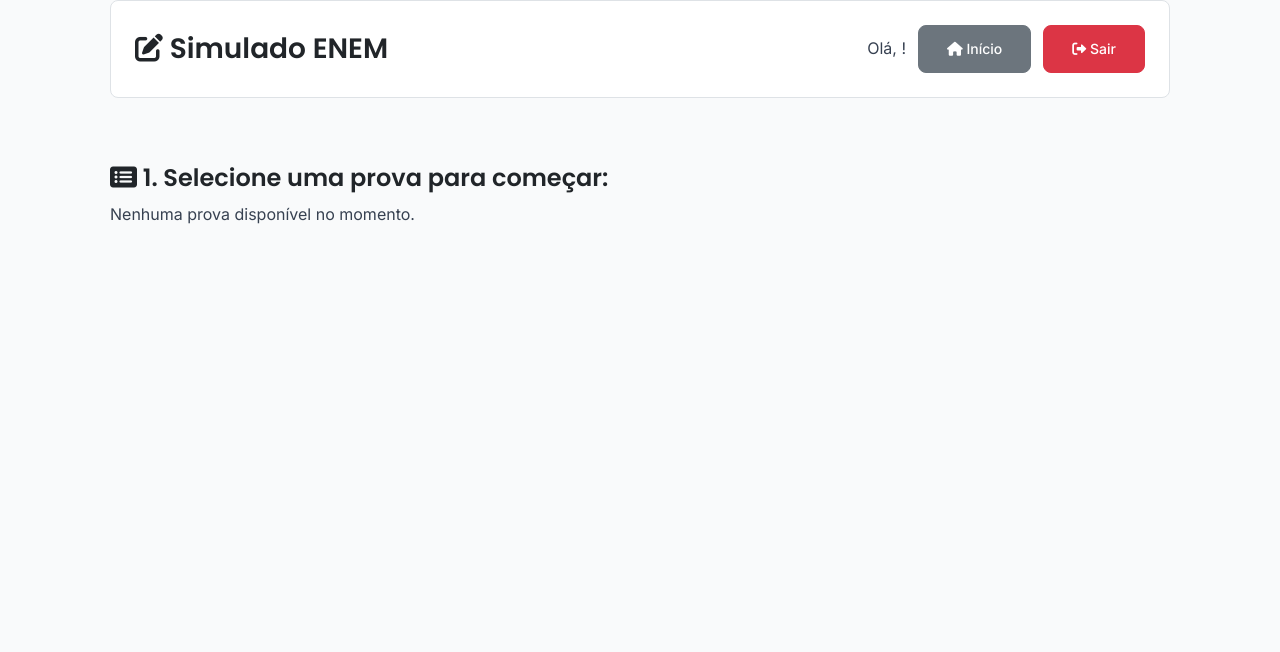
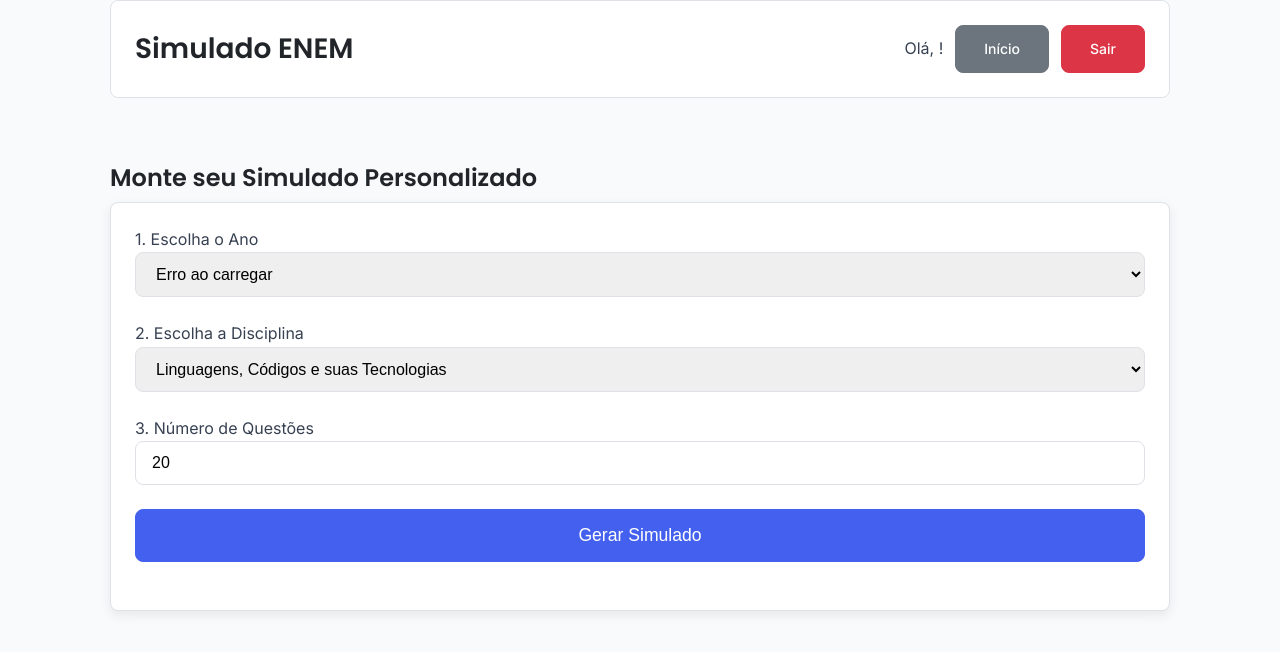
Before and after one commit to RafaelMendes244/RMEnem, a Flask app: page /exame in a window 1280 px wide. Shown: the top 652 px of the page. Run offline with Flask 3, Linux system fonts and the light colour scheme; a user stored in the database is signed in; data that the repository does not hold is empty.

Commit message:
Atualizaçao: Alterando Novas Questoes e link da API

```diff
--- a/app.py
+++ b/app.py
@@ -56,6 +56,27 @@ def init_db():
             FOREIGN KEY (simulado_id) REFERENCES simulados (id)
         )
         ''')
+
+        # --- CÓDIGO NOVO ADICIONADO AQUI ---
+        conn.execute('''
+        CREATE TABLE IF NOT EXISTS redacoes (
+            id INTEGER PRIMARY KEY AUTOINCREMENT,
+            user_email TEXT NOT NULL,
+            tema TEXT NOT NULL,
+            texto_redacao TEXT NOT NULL,
+            timestamp DATETIME DEFAULT CURRENT_TIMESTAMP,
+            nota_total INTEGER,
+            nota_c1 INTEGER,
+            nota_c2 INTEGER,
+            nota_c3 INTEGER,
+            nota_c4 INTEGER,
+            nota_c5 INTEGER,
+            feedback TEXT,
+            FOREIGN KEY (user_email) REFERENCES users (email)
+        )
+        ''')
+        # --- FIM DO CÓDIGO NOVO ---
+
         conn.commit()
         conn.close()
 
--- a/static/css/style.css
+++ b/static/css/style.css
@@ -498,7 +498,7 @@ body {
     }
 
     .navbar-nav li a:hover {
-        background-color: var(--primary-dark);
+        background-color: rgba(255, 255, 255, 0.15);
     }
 
     .hero-buttons {
--- a/static/js/exame.js
+++ b/static/js/exame.js
@@ -1,7 +1,13 @@
 // static/js/exame.js
 
 document.addEventListener('DOMContentLoaded', () => {
-    const provasList = document.getElementById('provas-list');
+    // --- Referências aos elementos do HTML ---
+    const simuladoForm = document.getElementById('simulado-form');
+    const anoSelect = document.getElementById('ano-select');
+    const disciplinaSelect = document.getElementById('disciplina-select');
+    const questoesInput = document.getElementById('questoes-input');
+    const gerarBtn = simuladoForm.querySelector('button[type="submit"]');
+
     const provaSelection = document.getElementById('prova-selection');
     const questoesContainer = document.getElementById('questoes-container');
     const provaTitle = document.getElementById('prova-title');
@@ -11,105 +17,120 @@ document.addEventListener('DOMContentLoaded', () => {
     const progressBar = document.getElementById('progress-bar');
     const timerDisplaySpan = document.querySelector('#timer-display span');
 
-    let allQuestionsForSelectedYear = [];
+    // --- Variáveis de estado ---
     let questionsToSolve = [];
     let userAnswers = {};
-    let selectedYear = null;
+    let timerInterval = null;
     let startTime = null;
-    let timerInterval = null;
 
-    const SIMULADO_DURATION_SECONDS = 45 * 60;
-    const NUMBER_OF_QUESTIONS_FOR_SIMULADO = 10;
+    // --- URL da SUA API ---
+    const API_BASE_URL = 'https://enem-api-gules.vercel.app/v1';
 
+    // --- Funções do Timer (sem alterações) ---
     const formatTime = (totalSeconds) => {
         if (totalSeconds < 0) totalSeconds = 0;
-        const minutes = Math.floor(totalSeconds / 60);
-        const seconds = totalSeconds % 60;
-        return `${String(minutes).padStart(2, '0')}:${String(seconds).padStart(2, '0')}`;
+        const h = Math.floor(totalSeconds / 3600);
+        const m = Math.floor((totalSeconds % 3600) / 60);
+        const s = totalSeconds % 60;
+        return `${String(h).padStart(2, '0')}:${String(m).padStart(2, '0')}:${String(s).padStart(2, '0')}`;
     };
 
     const startTimer = () => {
-        let remainingTime = SIMULADO_DURATION_SECONDS;
+        startTime = Date.now();
+        const DURATION_SECONDS = questionsToSolve.length * 3 * 60; // 3 minutos por questão
+        let remainingTime = DURATION_SECONDS;
         timerDisplaySpan.textContent = formatTime(remainingTime);
+
         timerInterval = setInterval(() => {
             remainingTime--;
             timerDisplaySpan.textContent = formatTime(remainingTime);
             if (remainingTime <= 0) {
                 clearInterval(timerInterval);
-                alert('O tempo para o simulado acabou! Suas respostas serão enviadas automaticamente.');
+                alert('O tempo para o simulado acabou!');
                 submitAnswers(true);
             }
         }, 1000);
     };
 
-    const stopTimer = () => {
-        clearInterval(timerInterval);
-        timerInterval = null;
-    };
+    const stopTimer = () => clearInterval(timerInterval);
 
-    const loadProvas = async () => {
+    // --- NOVA LÓGICA DO SIMULADO ---
+
+    const loadAvailableYears = async () => {
         try {
-            const response = await fetch('/api/provas');
+            const response = await fetch(`${API_BASE_URL}/exams`);
             const data = await response.json();
-            if (data.error) throw new Error(data.error);
+            if (data.error || !Array.isArray(data)) throw new Error('Resposta inválida da API de provas.');
 
-            if (data.length > 0) {
-                provasList.innerHTML = '';
-                data.forEach(prova => {
-                    const provaCard = document.createElement('div');
-                    provaCard.className = 'card prova-card';
-                    // AJUSTE NO HTML GERADO PARA PADRONIZAR COM .card-footer
-                    provaCard.innerHTML = `
-                        <div class="card-body">
-                            <h3 class="card-title">${prova.title} (${prova.year})</h3>
-                            <p>Disciplinas: ${prova.disciplines.map(d => d.label).join(', ')}</p>
-                        </div>
-                        <div class="card-footer">
-                             <button class="btn btn-primary btn-block select-prova-btn" data-year="${prova.year}">
-                                <i class="fas fa-hand-pointer"></i> Selecionar Prova
-                            </button>
-                        </div>
-                    `;
-                    provasList.appendChild(provaCard);
-                });
+            const years = [...new Set(data.map(prova => prova.year))]; // Pega anos únicos
 
-                document.querySelectorAll('.select-prova-btn').forEach(button => {
-                    button.addEventListener('click', (e) => {
-                        selectedYear = e.currentTarget.dataset.year;
-                        loadAndPrepareQuestionsForYear(selectedYear);
-                    });
-                });
-            } else {
-                provasList.innerHTML = '<p>Nenhuma prova disponível no momento.</p>';
-            }
+            anoSelect.innerHTML = '<option value="">Selecione um ano</option>';
+            years.sort((a, b) => b - a)
+               .forEach(year => {
+                const option = document.createElement('option');
+                option.value = year;
+                option.textContent = year;
+                anoSelect.appendChild(option);
+            });
         } catch (error) {
-            console.error('Erro ao carregar provas:', error);
-            provasList.innerHTML = '<p class="text-danger">Não foi possível carregar as provas. Tente novamente mais tarde.</p>';
+            console.error('Erro ao carregar anos:', error);
+            anoSelect.innerHTML = '<option value="">Erro ao carregar</option>';
         }
     };
 
-    const loadAndPrepareQuestionsForYear = async (year) => {
+    const gerarSimuladoPersonalizado = async (event) => {
+        event.preventDefault();
+
+        const ano = anoSelect.value;
+        const disciplina = disciplinaSelect.value;
+        const numQuestoes = parseInt(questoesInput.value, 10);
+
+        if (!ano) {
+            alert('Por favor, selecione um ano para começar.');
+            return;
+        }
+
+        gerarBtn.disabled = true;
+        gerarBtn.innerHTML = `<i class="fas fa-spinner fa-spin"></i> Gerando...`;
+
+        provaTitle.textContent = `Carregando simulado de ${disciplina.replace('-', ' ')} ${ano}...`;
         provaSelection.style.display = 'none';
         questoesContainer.style.display = 'block';
-        provaTitle.textContent = `Simulado ENEM ${year}`;
+        questoesList.innerHTML = `<div class="card text-center"><div class="card-body py-5"><i class="fas fa-spinner fa-spin fa-2x"></i></div></div>`;
 
         try {
-            const response = await fetch(`/api/provas/${year}/questoes`);
+            const url = `${API_BASE_URL}/exams/${ano}/questions?limit=180`;
+            const response = await fetch(url);
+            if (!response.ok) throw new Error(`A API retornou um erro: ${response.statusText}`);
+
             const data = await response.json();
-            if (data.error) throw new Error(data.error);
+            if (data.error) throw new Error(data.error.message || 'Erro desconhecido da API.');
+            if (!data.questions || data.questions.length === 0) throw new Error('A API não retornou nenhuma questão para este ano.');
 
-            allQuestionsForSelectedYear = data.questions;
-            if (!allQuestionsForSelectedYear || allQuestionsForSelectedYear.length < NUMBER_OF_QUESTIONS_FOR_SIMULADO) {
-                alert(`Não há questões suficientes para o ano ${year}. Tente outro ano.`);
-                provaSelection.style.display = 'block';
-                questoesContainer.style.display = 'none';
-                return;
+            const questoesDaDisciplina = data.questions.filter(q => q.discipline === disciplina);
+
+            if (questoesDaDisciplina.length === 0) {
+                 throw new Error(`Nenhuma questão de "${disciplina.replace('-', ' ')}" encontrada para ${ano}. Tente outra disciplina.`);
             }
-            questionsToSolve = shuffleArray(allQuestionsForSelectedYear).slice(0, NUMBER_OF_QUESTIONS_FOR_SIMULADO);
+
+            if (questoesDaDisciplina.length < numQuestoes) {
+                alert(`A disciplina selecionada tem apenas ${questoesDaDisciplina.length} questões. O simulado será gerado com este número.`);
+                questionsToSolve = shuffleArray(questoesDaDisciplina);
+            } else {
+                questionsToSolve = shuffleArray(questoesDaDisciplina).slice(0, numQuestoes);
+            }
+
+            provaTitle.textContent = `Simulado ENEM ${ano} - ${questionsToSolve.length} questões de ${disciplina.replace('-', ' ')}`;
             renderQuestionsToDom(questionsToSolve);
+
         } catch (error) {
-            console.error('Erro ao carregar questões:', error);
-            alert('Não foi possível carregar as questões do simulado.');
+            console.error('Erro ao gerar simulado:', error);
+            alert(`Erro: ${error.message}`);
+            provaSelection.style.display = 'block';
+            questoesContainer.style.display = 'none';
+        } finally {
+            gerarBtn.disabled = false;
+            gerarBtn.innerHTML = `<i class="fas fa-play"></i> Gerar Simulado`;
         }
     };
 
@@ -122,26 +143,26 @@ document.addEventListener('DOMContentLoaded', () => {
             questionCard.className = 'card';
 
             let alternativesHtml = '';
-            const letters = ['A', 'B', 'C', 'D', 'E'];
-            const questionUniqueId = q.id || q.title || `questao-${q.year}-${q.index}`;
+            // MELHORIA: Usar o ID da questão que vem da API, que é 100% único
+            const questionUniqueId = q.id;
 
-            letters.forEach(letter => {
-                const alt = q.alternatives?.find(a => a.letter === letter);
-                if (alt?.text) {
-                    alternativesHtml += `
-                        <label class="alternative">
-                            <input type="radio" name="question-${questionUniqueId}" value="${alt.letter}" data-question-id="${questionUniqueId}">
-                            <strong>${alt.letter})</strong> <div>${marked.parse(alt.text)}</div>
-                        </label>`;
-                }
+            q.alternatives?.forEach(alt => {
+                alternativesHtml += `
+                    <label class="alternative">
+                        <input type="radio" name="question-${index}" value="${alt.letter}" data-question-id="${questionUniqueId}">
+                        <strong>${alt.letter})</strong> <div>${marked.parse(alt.text || '')}</div>
+                    </label>`;
             });
+
+            // Converte links de imagens em tags <img> no contexto
+            const contextHtml = (q.context || '').replace(/!\[.*?\]\((.*?)\)/g, '<img src="$1" alt="Imagem da questão" class="img-fluid my-2">');
 
             questionCard.innerHTML = `
                 <div class="card-header">
-                    <strong>Questão ${index + 1}</strong> - ${q.discipline || 'Área não especificada'}
+                    <strong>Questão ${index + 1}</strong>
                 </div>
                 <div class="card-body">
-                    <div>${marked.parse(q.context || '')}</div>
+                    <div>${marked.parse(contextHtml)}</div>
                     <div class="mt-3">${marked.parse(q.alternativesIntroduction || '')}</div>
                     <div class="mt-3">${alternativesHtml}</div>
                 </div>`;
@@ -151,7 +172,9 @@ document.addEventListener('DOMContentLoaded', () => {
         document.querySelectorAll('input[type="radio"]').forEach(input => {
             input.addEventListener('change', (e) => {
                 userAnswers[e.target.dataset.questionId] = e.target.value;
-                document.querySelectorAll(`label.alternative.selected`).forEach(l => l.classList.remove('selected'));
+                document.querySelectorAll(`input[name="${e.target.name}"]`).forEach(radio => {
+                     radio.closest('label').classList.remove('selected');
+                });
                 e.target.closest('label').classList.add('selected');
                 updateProgress();
             });
@@ -186,14 +209,17 @@ document.addEventListener('DOMContentLoaded', () => {
         submitBtn.disabled = true;
         submitBtn.innerHTML = `<i class="fas fa-spinner fa-spin"></i> Enviando...`;
 
+        const ano = anoSelect.value;
+        const duracaoSegundos = Math.floor((Date.now() - startTime) / 1000);
+
         try {
             const response = await fetch('/submit', {
                 method: 'POST',
                 headers: { 'Content-Type': 'application/json' },
                 body: JSON.stringify({
-                    year: selectedYear,
+                    year: ano,
                     respostas: userAnswers,
-                    duracaoSegundos: Math.floor((Date.now() - startTime) / 1000)
+                    duracaoSegundos: duracaoSegundos
                 })
             });
             const data = await response.json();
@@ -209,6 +235,10 @@ document.addEventListener('DOMContentLoaded', () => {
         }
     };
 
+    // --- Event Listeners ---
+    simuladoForm.addEventListener('submit', gerarSimuladoPersonalizado);
     submitBtn.addEventListener('click', () => submitAnswers());
-    loadProvas();
+
+    // --- Inicialização ---
+    loadAvailableYears();
 });
--- a/templates/exame.html
+++ b/templates/exame.html
@@ -6,7 +6,8 @@
     <title>Simulado ENEM - RM ENEM Simulador</title>
     <link rel="stylesheet" href="/static/css/style.css">
     <link href="https://fonts.googleapis.com/css2?family=Inter:wght@300;400;500;600&family=Poppins:wght@300;400;600;700&display=swap" rel="stylesheet">
-    <link rel="stylesheet" href="https://cdnjs.cloudflare.com/ajax/libs/font-awesome/6.0.0/css/all.min.css">
+    <link rel="stylesheet" href="https://cdnjs.cloudflare.com/ajax/libs/font-awesome/6.0.0/css/all.min.js">
+    <script src="https://cdn.jsdelivr.net/npm/marked/marked.min.js"></script>
 </head>
 <body>
     <div class="container">
@@ -23,13 +24,35 @@
 
         <main class="main-content">
             <div id="prova-selection">
-                <h2 id="main-selection-title"><i class="fas fa-list-alt"></i> 1. Selecione uma prova para começar:</h2>
-                <div id="provas-list" class="provas-grid">
-                    <div class="card text-center">
-                        <div class="card-body">
-                            <i class="fas fa-spinner fa-spin fa-2x"></i>
-                            <p class="mt-3">Carregando provas...</p>
-                        </div>
+                <h2 id="main-selection-title"><i class="fas fa-list-alt"></i> Monte seu Simulado Personalizado</h2>
+                <div class="card">
+                    <div class="card-body">
+                        <form id="simulado-form" class="simulado-form">
+                            <div class="form-group">
+                                <label for="ano-select"><i class="fas fa-calendar-alt"></i> 1. Escolha o Ano</label>
+                                <select id="ano-select" class="form-control" required>
+                                    <option value="">Carregando anos...</option>
+                                </select>
+                            </div>
+                            <div class="form-group">
+                                <label for="disciplina-select"><i class="fas fa-book"></i> 2. Escolha a Disciplina</label>
+                                <select id="disciplina-select" class="form-control">
+                                    <option value="linguagens">Linguagens, Códigos e suas Tecnologias</option>
+                                    <option value="ciencias-humanas">Ciências Humanas e suas Tecnologias</option>
+                                    <option value="ciencias-natureza">Ciências da Natureza e suas Tecnologias</option>
+                                    <option value="matematica">Matemática e suas Tecnologias</option>
+                                </select>
+                            </div>
+                            <div class="form-group">
+                                <label for="questoes-input"><i class="fas fa-list-ol"></i> 3. Número de Questões</label>
+                                <input type="number" id="questoes-input" class="form-control" value="20" min="5" max="45">
+                            </div>
+                            <div class="form-group">
+                                <button type="submit" class="btn btn-primary btn-lg btn-block">
+                                    <i class="fas fa-play"></i> Gerar Simulado
+                                </button>
+                            </div>
+                        </form>
                     </div>
                 </div>
             </div>
@@ -39,7 +62,7 @@
                     <h2 id="prova-title"></h2>
                     <div class="progress-info">
                         <div class="progress-wrapper">
-                            <span class="progress-text"><i class="fas fa-tasks"></i> <span id="progress-text">0/10</span></span>
+                            <span class="progress-text"><i class="fas fa-tasks"></i> <span id="progress-text">0/0</span></span>
                             <div class="progress">
                                 <div class="progress-bar" id="progress-bar" style="width: 0%"></div>
                             </div>
@@ -55,7 +78,6 @@
         </main>
     </div>
 
-    <script src="https://cdn.jsdelivr.net/npm/marked/marked.min.js"></script>
     <script src="/static/js/exame.js"></script>
 </body>
 </html>
```
Also changed, not shown: database.db.
